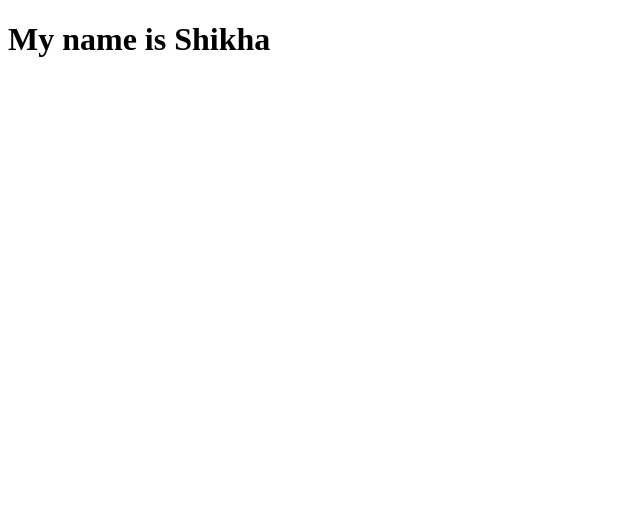
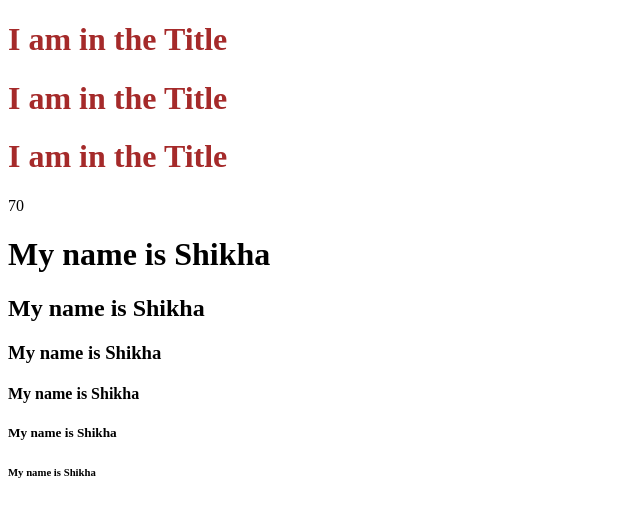
Before and after one commit to the-Shikha/React_Repo, a React app: page / in a window 1280 px wide. Shown: the whole page, without its empty margins (0-640 px from the left). Built offline with nearby package versions, Linux system fonts and the light colour scheme.

Commit message:
Second commit

```diff
--- a/App.js
+++ b/App.js
@@ -1,5 +1,30 @@
 import React from 'react'
 import { createRoot } from "react-dom/client";
-const heading=React.createElement("h1",{},"My name is Shikha");
-const root=createRoot(document.getElementById("root"));
-root.render(heading)
+// const heading=React.createElement("h1",{},"My name is Shikha");
+// const jsxHeading=<h1 id='heading'>My name is Shikha in jsx</h1>
+const Title=()=>{
+    return (
+        <>
+            <h1 className='heading'>I am in the Title</h1>
+        </>
+    )
+}
+const ReactComponent=()=>{
+    return (
+        <>
+            <Title/>
+            <Title></Title>
+            {Title()}
+            {30+40}
+            <h1>My name is Shikha</h1>
+            <h2>My name is Shikha</h2>
+            <h3>My name is Shikha</h3>
+            <h4>My name is Shikha</h4>
+            <h5>My name is Shikha</h5>
+            <h6>My name is Shikha</h6>
+        </>
+
+    )
+}
+const rootJSX=createRoot(document.getElementById("root"));
+rootJSX.render(<ReactComponent/>)
--- a/package.json
+++ b/package.json
@@ -2,6 +2,8 @@
   "name": "namaste_reactjs",
   "version": "1.0.0",
   "scripts": {
+    "start":"parcel index.html",
+    "build":"parcel build index.html",
     "test": "jest"
   },
   "author": "Shikha",
--- a/style.css
+++ b/style.css
@@ -1,3 +1,3 @@
-#abc{
+.heading{
     color: brown;
 }
```
